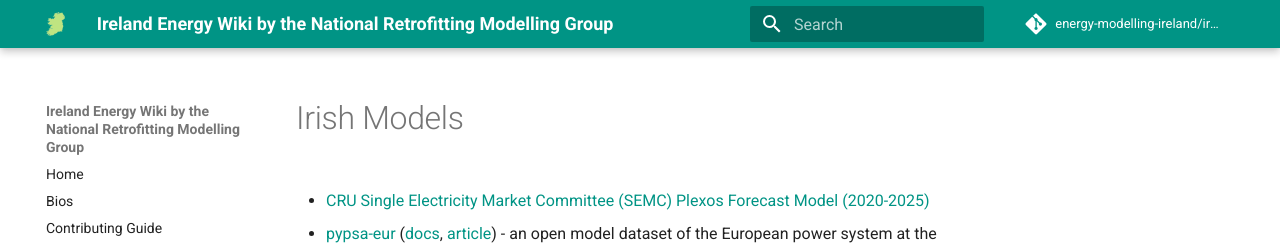
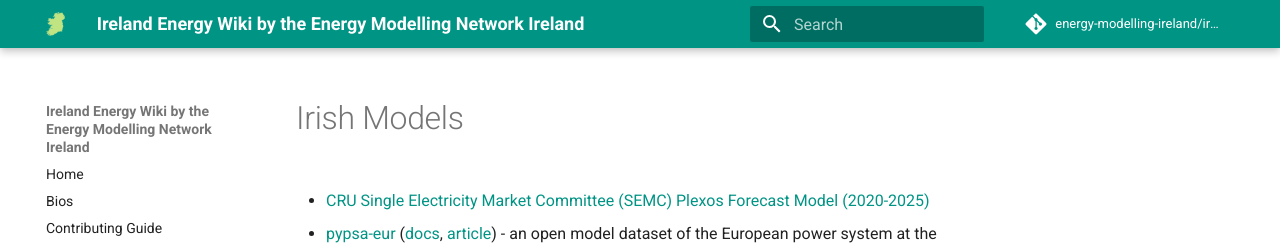
Before and after one commit to energy-modelling-ireland/wiki, an MkDocs documentation site: the page built from docs/Irish-Models.md, in a window 1280 px wide. Shown: the top 245 px of the page. Built offline with MkDocs 1.6.1 and Material for MkDocs 9.7.7, drawn with Linux system fonts in a browser that asks for light colours; comment, search, counter and statistics services are not loaded.

Commit message:
Change name to Energy Modelling Network Ireland (#111)

```diff
--- a/mkdocs.yml
+++ b/mkdocs.yml
@@ -1,4 +1,4 @@
-site_name: Ireland Energy Wiki by the National Retrofitting Modelling Group
+site_name: Ireland Energy Wiki by the Energy Modelling Network Ireland
 site_description: 'Actively maintained listings of Irish energy-related resources'
 repo_name: 'energy-modelling-ireland/ireland-energy-wiki'
 repo_url: 'https://github.com/energy-modelling-ireland/ireland-energy-wiki'
```
